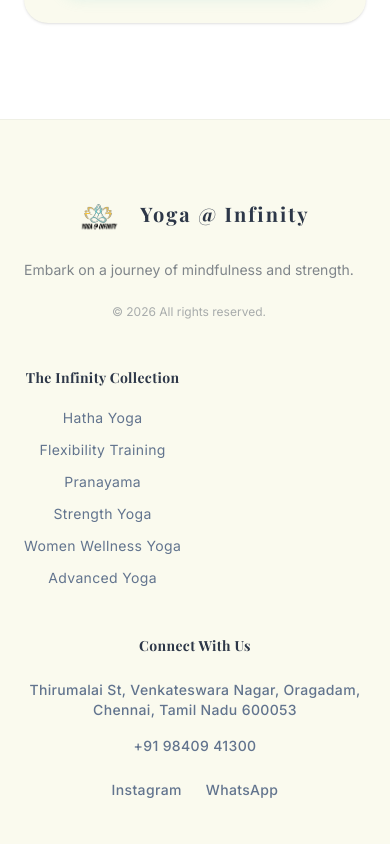
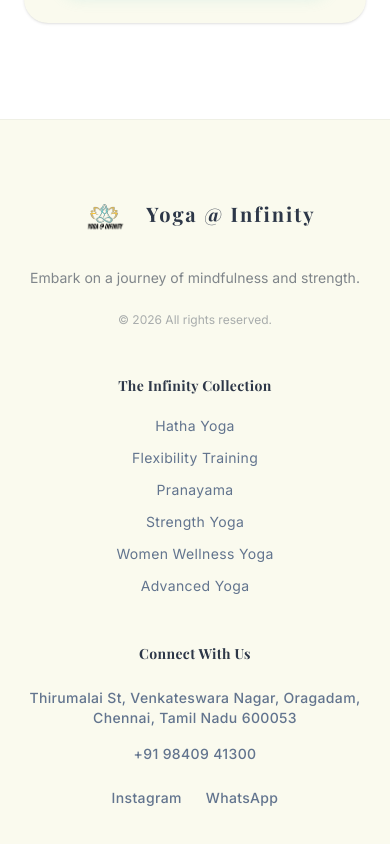
Before and after one commit to yogaatinfinity-sys/astral-satellite, a Next.js app: page / in a window 390 px wide. Shown: the part 9957-10801 px from the top of the page. Built offline with nearby package versions, Linux system fonts and the light colour scheme; no server answers; a web font is replaced by a local one.

Commit message:
style(footer): perfectly center all columns on mobile viewports while maintaining desktop alignments

```diff
--- a/src/components/footer.tsx
+++ b/src/components/footer.tsx
@@ -7,9 +7,9 @@ export function Footer() {
             {/* Subtle pattern or gradient */}
             <div className="absolute inset-0 bg-[radial-gradient(circle_at_bottom_left,_var(--tw-gradient-stops))] from-brand-primary/10 to-transparent opacity-40 pointer-events-none" />
 
-            <div className="max-w-7xl mx-auto px-6 md:px-12 flex flex-col md:flex-row justify-between items-start gap-12 relative z-10 w-full">
+            <div className="max-w-7xl mx-auto px-6 md:px-12 flex flex-col md:flex-row justify-between items-center md:items-start gap-12 relative z-10 w-full">
                 {/* Brand Column */}
-                <div className="text-center md:text-left md:max-w-[30%]">
+                <div className="text-center md:text-left md:max-w-[30%] flex flex-col items-center md:items-start">
                     <div className="flex items-center gap-3 justify-center md:justify-start mb-4">
                         <img src="/logo.svg" alt="Yoga @ Infinity Logo" className="h-[60px] w-auto object-contain" />
                         <span className="text-xl font-serif font-bold text-charcoal tracking-widest">
@@ -23,7 +23,7 @@ export function Footer() {
                 </div>
 
                 {/* Services Column */}
-                <div className="flex flex-col gap-3 text-center md:text-left text-sm tracking-wide">
+                <div className="flex flex-col items-center md:items-start gap-3 text-center md:text-left text-sm tracking-wide">
                     <h4 className="font-bold text-charcoal mb-2">The Infinity Collection</h4>
                     <Link href="#zen-gravity" className="text-slate-500 hover:text-teal-600 transition-colors">Hatha Yoga</Link>
                     <Link href="#zen-gravity" className="text-slate-500 hover:text-teal-600 transition-colors">Flexibility Training</Link>
@@ -34,7 +34,7 @@ export function Footer() {
                 </div>
 
                 {/* Contact Column */}
-                <div className="flex flex-col gap-4 text-sm tracking-wide text-center md:text-right md:max-w-[30%]">
+                <div className="flex flex-col items-center md:items-end gap-4 text-sm tracking-wide text-center md:text-right md:max-w-[30%]">
                     <h4 className="font-bold text-charcoal mb-2">Connect With Us</h4>
                     <a href="https://www.google.com/maps/place/Yoga@infinity/@13.1298795,80.1469006,17z/data=!3m1!4b1!4m6!3m5!1s0x3a5263b03fab2409:0xf134aade5edbe9ad!8m2!3d13.1298795!4d80.1494755!16s%2Fg%2F11k9k88dg3?entry=ttu&g_ep=EgoyMDI2MDMwMy4wIKXMDSoASAFQAw%3D%3D" target="_blank" rel="noopener noreferrer" className="text-sm font-medium text-slate-500 hover:text-slate-900 transition-colors text-center md:text-right block">
                         Thirumalai St, Venkateswara Nagar, Oragadam, Chennai, Tamil Nadu 600053
```
